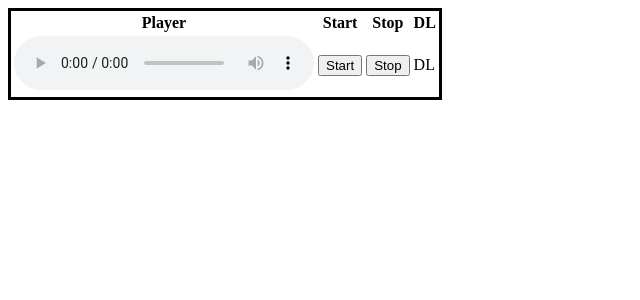
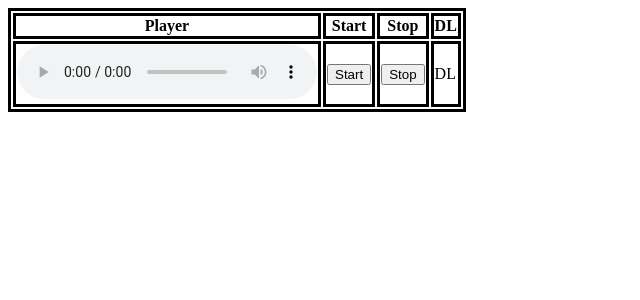
Before and after one commit to toma-sayaka-0191/gijiroku-generator, a Flask app: page / in a window 1280 px wide. Shown: the top 300 px of the page, without its empty margins (0-640 px from the left). Run offline with Flask 2, Linux system fonts and the light colour scheme.

Commit message:
202112291422

```diff
--- /dev/null
+++ b/static/css/main.css
@@ -0,0 +1,3 @@
+th, td {
+    border: solid;
+}
--- a/templates/index.html
+++ b/templates/index.html
@@ -3,6 +3,7 @@
 <head>
     <meta charset="UTF-8">
     <meta name="viewport" content="width=device-width, initial-scale=1.0">
+    <link rel="stylesheet" href="main.css">
     <title>Document</title>
 </head>
 <body>
```
